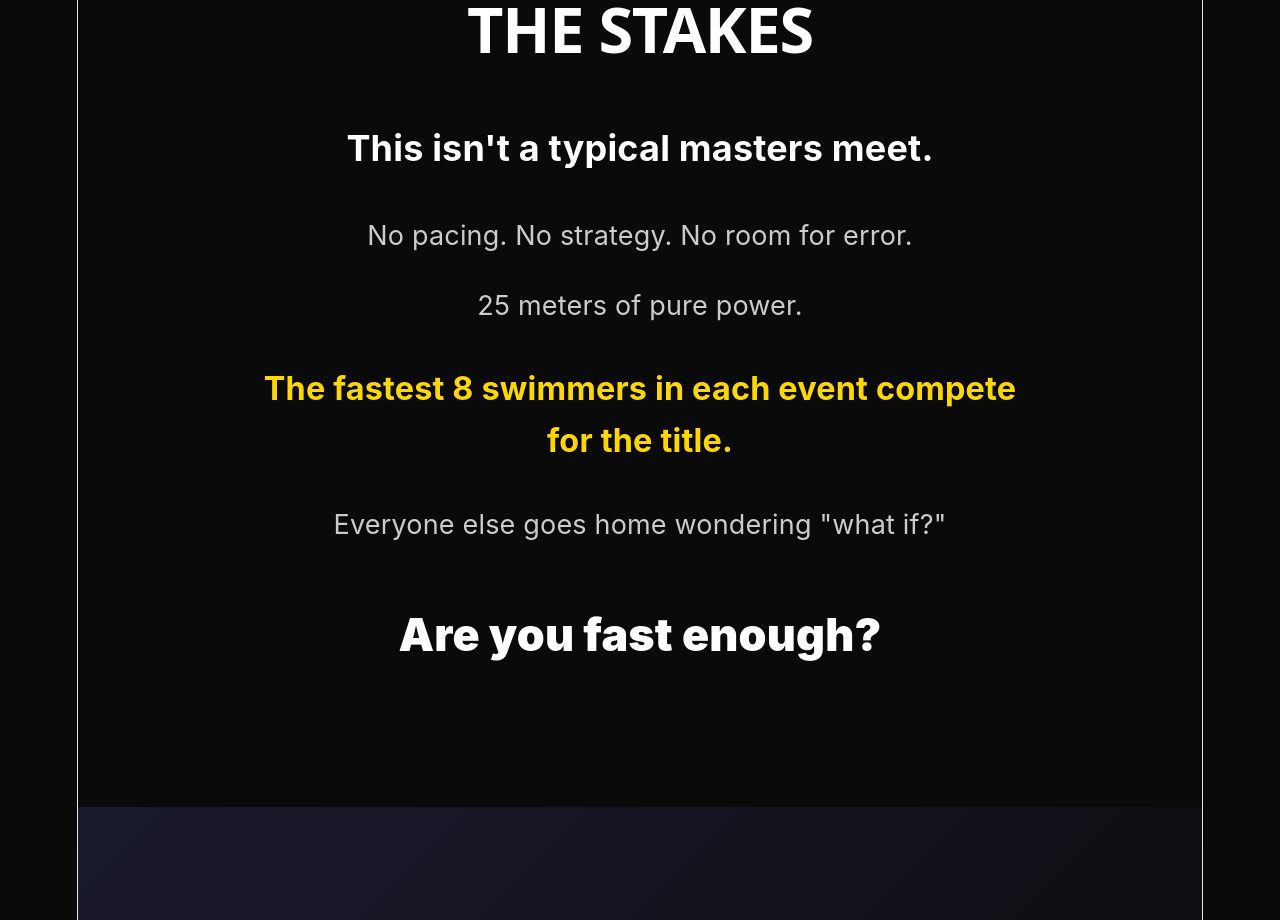
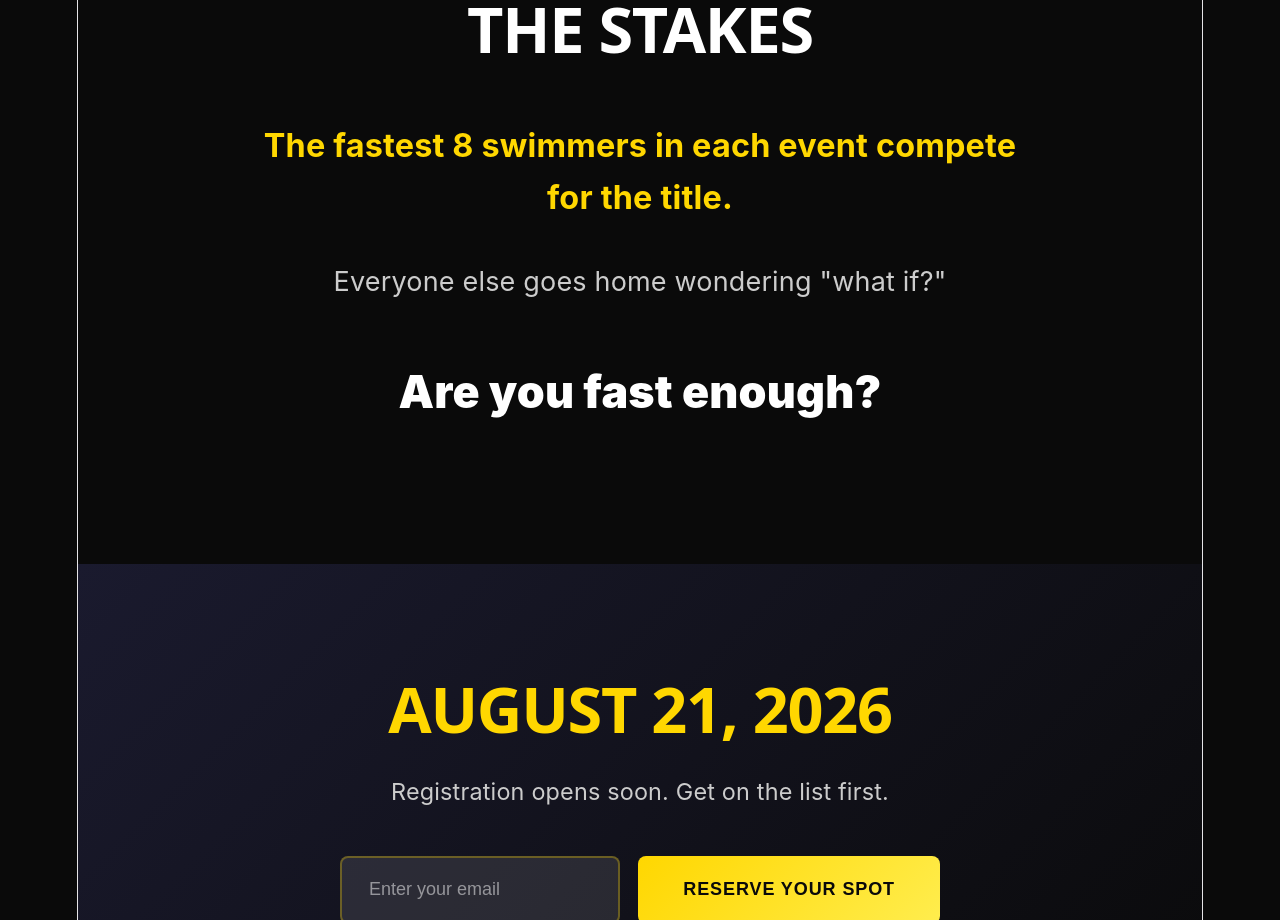
Before and after one commit to swimnerdtim/worldsfastestswimmer, a React (Vite) app: page / in a window 1280 px wide. Shown: the part 2820-3740 px from the top of the page. Built offline with nearby package versions, Linux system fonts and the light colour scheme.

Commit message:
Remove extra copy from stakes section, keep main message only

```diff
--- a/src/App.jsx
+++ b/src/App.jsx
@@ -115,9 +115,6 @@ function App() {
         <div className="container">
           <h2>THE STAKES</h2>
           <div className="stakes-content">
-            <p className="stakes-lead">This isn't a typical masters meet.</p>
-            <p>No pacing. No strategy. No room for error.</p>
-            <p>25 meters of pure power.</p>
             <p className="stakes-highlight">The fastest 8 swimmers in each event compete for the title.</p>
             <p>Everyone else goes home wondering "what if?"</p>
             <p className="stakes-question">Are you fast enough?</p>
```
